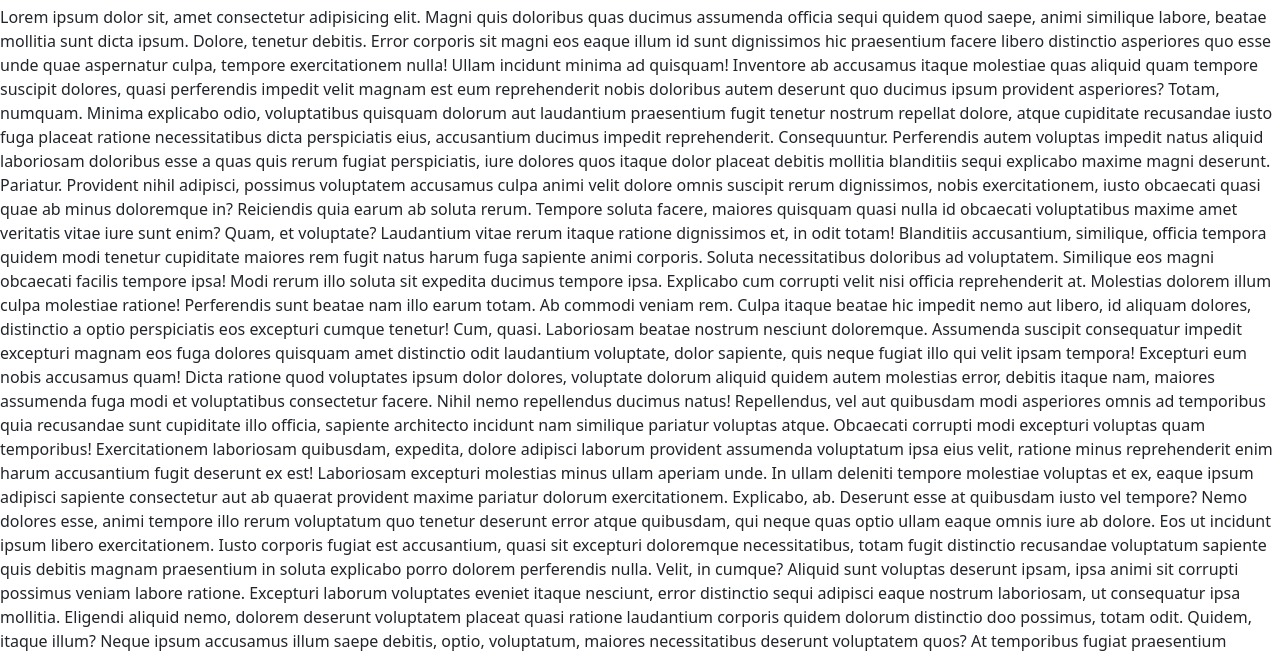
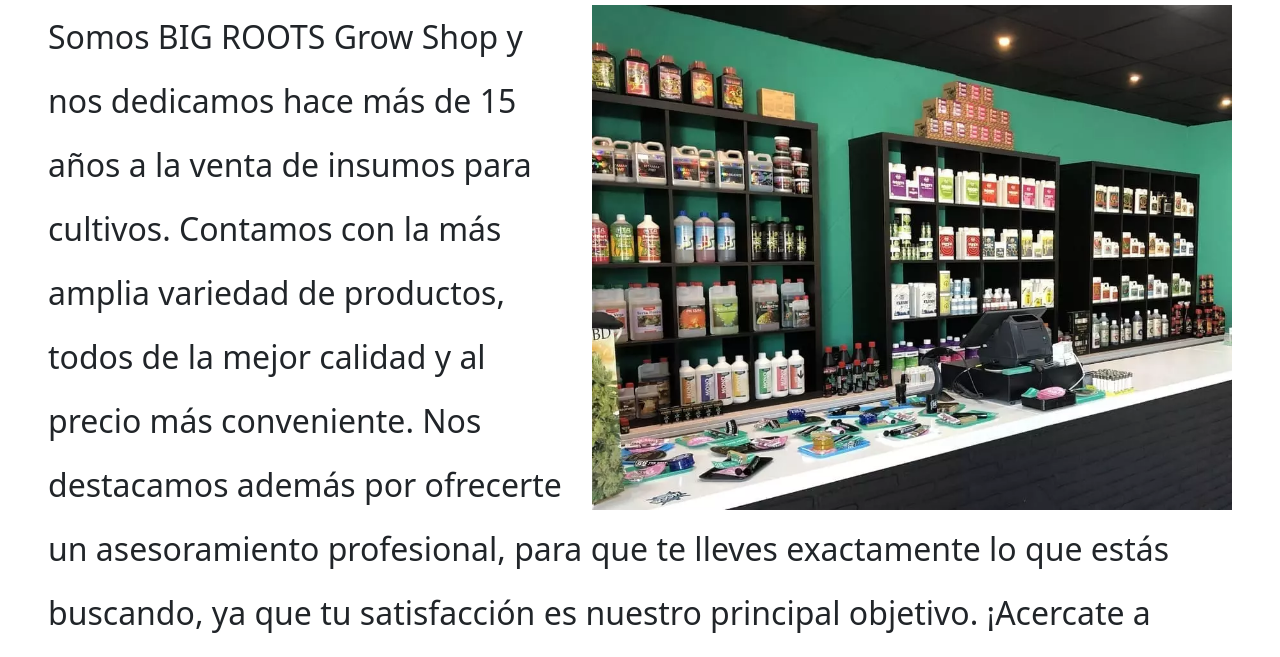
Before and after one commit to pablopala95/Bigroots, a plain HTML site: page pages/nosotros.html in a window 1280 px wide. Shown: the part 813-1470 px from the top of the page. Drawn offline with nearby package versions, Linux system fonts and the light colour scheme.

Commit message:
nosotros terminado

```diff
--- a/pages/nosotros.html
+++ b/pages/nosotros.html
@@ -134,64 +134,41 @@
         <h1>¿Quiénes somos?</h1>
     </section>
 
-    <main>
-        <p>Lorem ipsum dolor sit, amet consectetur adipisicing elit. Magni quis doloribus quas ducimus assumenda officia
-            sequi quidem quod saepe, animi similique labore, beatae mollitia sunt dicta ipsum. Dolore, tenetur debitis.
-            Error corporis sit magni eos eaque illum id sunt dignissimos hic praesentium facere libero distinctio
-            asperiores quo esse unde quae aspernatur culpa, tempore exercitationem nulla! Ullam incidunt minima ad
-            quisquam!
-            Inventore ab accusamus itaque molestiae quas aliquid quam tempore suscipit dolores, quasi perferendis
-            impedit velit magnam est eum reprehenderit nobis doloribus autem deserunt quo ducimus ipsum provident
-            asperiores? Totam, numquam.
-            Minima explicabo odio, voluptatibus quisquam dolorum aut laudantium praesentium fugit tenetur nostrum
-            repellat dolore, atque cupiditate recusandae iusto fuga placeat ratione necessitatibus dicta perspiciatis
-            eius, accusantium ducimus impedit reprehenderit. Consequuntur.
-            Perferendis autem voluptas impedit natus aliquid laboriosam doloribus esse a quas quis rerum fugiat
-            perspiciatis, iure dolores quos itaque dolor placeat debitis mollitia blanditiis sequi explicabo maxime
-            magni deserunt. Pariatur.
-            Provident nihil adipisci, possimus voluptatem accusamus culpa animi velit dolore omnis suscipit rerum
-            dignissimos, nobis exercitationem, iusto obcaecati quasi quae ab minus doloremque in? Reiciendis quia earum
-            ab soluta rerum.
-            Tempore soluta facere, maiores quisquam quasi nulla id obcaecati voluptatibus maxime amet veritatis vitae
-            iure sunt enim? Quam, et voluptate? Laudantium vitae rerum itaque ratione dignissimos et, in odit totam!
-            Blanditiis accusantium, similique, officia tempora quidem modi tenetur cupiditate maiores rem fugit natus
-            harum fuga sapiente animi corporis. Soluta necessitatibus doloribus ad voluptatem. Similique eos magni
-            obcaecati facilis tempore ipsa!
-            Modi rerum illo soluta sit expedita ducimus tempore ipsa. Explicabo cum corrupti velit nisi officia
-            reprehenderit at. Molestias dolorem illum culpa molestiae ratione! Perferendis sunt beatae nam illo earum
-            totam.
-            Ab commodi veniam rem. Culpa itaque beatae hic impedit nemo aut libero, id aliquam dolores, distinctio a
-            optio perspiciatis eos excepturi cumque tenetur! Cum, quasi. Laboriosam beatae nostrum nesciunt doloremque.
-            Assumenda suscipit consequatur impedit excepturi magnam eos fuga dolores quisquam amet distinctio odit
-            laudantium voluptate, dolor sapiente, quis neque fugiat illo qui velit ipsam tempora! Excepturi eum nobis
-            accusamus quam!
-            Dicta ratione quod voluptates ipsum dolor dolores, voluptate dolorum aliquid quidem autem molestias error,
-            debitis itaque nam, maiores assumenda fuga modi et voluptatibus consectetur facere. Nihil nemo repellendus
-            ducimus natus!
-            Repellendus, vel aut quibusdam modi asperiores omnis ad temporibus quia recusandae sunt cupiditate illo
-            officia, sapiente architecto incidunt nam similique pariatur voluptas atque. Obcaecati corrupti modi
-            excepturi voluptas quam temporibus!
-            Exercitationem laboriosam quibusdam, expedita, dolore adipisci laborum provident assumenda voluptatum ipsa
-            eius velit, ratione minus reprehenderit enim harum accusantium fugit deserunt ex est! Laboriosam excepturi
-            molestias minus ullam aperiam unde.
-            In ullam deleniti tempore molestiae voluptas et ex, eaque ipsum adipisci sapiente consectetur aut ab quaerat
-            provident maxime pariatur dolorum exercitationem. Explicabo, ab. Deserunt esse at quibusdam iusto vel
-            tempore?
-            Nemo dolores esse, animi tempore illo rerum voluptatum quo tenetur deserunt error atque quibusdam, qui neque
-            quas optio ullam eaque omnis iure ab dolore. Eos ut incidunt ipsum libero exercitationem.
-            Iusto corporis fugiat est accusantium, quasi sit excepturi doloremque necessitatibus, totam fugit distinctio
-            recusandae voluptatum sapiente quis debitis magnam praesentium in soluta explicabo porro dolorem perferendis
-            nulla. Velit, in cumque?
-            Aliquid sunt voluptas deserunt ipsam, ipsa animi sit corrupti possimus veniam labore ratione. Excepturi
-            laborum voluptates eveniet itaque nesciunt, error distinctio sequi adipisci eaque nostrum laboriosam, ut
-            consequatur ipsa mollitia.
-            Eligendi aliquid nemo, dolorem deserunt voluptatem placeat quasi ratione laudantium corporis quidem dolorum
-            distinctio doo possimus, totam odit. Quidem, itaque illum?
-            Neque ipsum accusamus illum saepe debitis, optio, voluptatum, maiores necessitatibus deserunt voluptatem
-            quos? At temporibus fugiat praesentium laboriosam in illum id commodi repudiandae soluta excepturi! Corporis
-            ratione cumque at ea!
+    <div class="clearfix">
+        <img src="../img/asdasdasdasd.webp" class="col-md-6 mx-5 float-md-end ms-md-3" alt="...">
+        <p class="mx-5 text-lg-start fs-2 lh-lg">Somos BIG ROOTS Grow Shop y nos dedicamos hace más de 15 años a la venta de insumos para cultivos.
+            Contamos con la más amplia variedad de productos, todos de la mejor calidad y al precio más conveniente.
+            Nos destacamos además por ofrecerte un asesoramiento profesional, para que te lleves exactamente lo que estás buscando, ya que tu satisfacción es nuestro principal objetivo.
+            ¡Acercate a nuestro local y hacé crecer tus cultivos!
         </p>
+    </div>
+        <h1 class="text-center mt-5 text-decoration-underline">Requisitos para el cultivo de marihuana</h1>
+        <div class="clearfix">
+        <img src="../img/sustrato.jpg" class="col-md-6 mx-5 float-md-start mt-5 ms-md-3 alt=">
+        <p class="mx-5 text-lg-end pt-5 fs-2 lh-lg ">Las principales funciones y requisitos de un medio de cultivo son: proporcionar apoyo físico a la planta, permitir la respiración de las raíces y retener
+            el agua y los nutrientes disponibles para la planta.
+            Siempre que las raíces tengan espacio, la cantidad adecuada de agua, buena aireación y los nutrientes disponibles, la planta crecerá estable y saludable.
+            Si falta uno de estos factores, la planta experimentará problemas de crecimiento.
+            Un medio de cultivo, también conocido como sustrato, es el material o mezcla donde las raíces de su planta crecen y prosperan, por ejemplo, tierra, fibra de coco, agua, etc.
+        </p>
+    </div>
+    <h1 class="text-center mt-5 text-decoration-underline">Cultivo de cannabis en hidroponía</h1>
+    <div class="clearfix">
+        <img src="../img/hidropo.jpeg" class="col-md-6 mx-5 float-md-end mb-5  ms-md-3" alt="...">
+        <p class="mx-5 text-lg-start mt-5 fs-2 lh-lg">La “hidroponía” incluye muchos métodos populares y eficaces de cultivo de cannabis, en los que las raíces de las plantas se exponen a una solución de agua infundida con nutrientes y bombeada con aire.
+            Puede elegir entre diferentes configuraciones, como el cultivo en aguas profundas, el flujo y reflujo o el sistema de goteo para nombrar algunas de ellas. También hay muchos tipos de sustratos para ayudar a las raíces a anclarse, como la
+            perlita, los guijarros de arcilla y la lana de roca.
+            Estos métodos son conocidos por ofrecer un rendimiento más rápido y abundante, pero requieren una mayor inversión de tiempo y dinero.
+            En el proceso, deberás monitorear y realizar un seguimiento de los nutrientes de las plantas, controlar los cambios de temperatura, pH y ppm, entre otros factores.
+        </p>
+    </div>
+
+
     </main>
+
+
+
+    <!-- FOOTER -->
 
     <div>
         <footer>
```
Also changed, not shown: css/style.css (+2 -6 lines), pages/registro.html (+3 -3 lines), img/asdasdasdasd.webp (added), img/hidropo.jpeg (added), img/sustrato.jpg (added).
